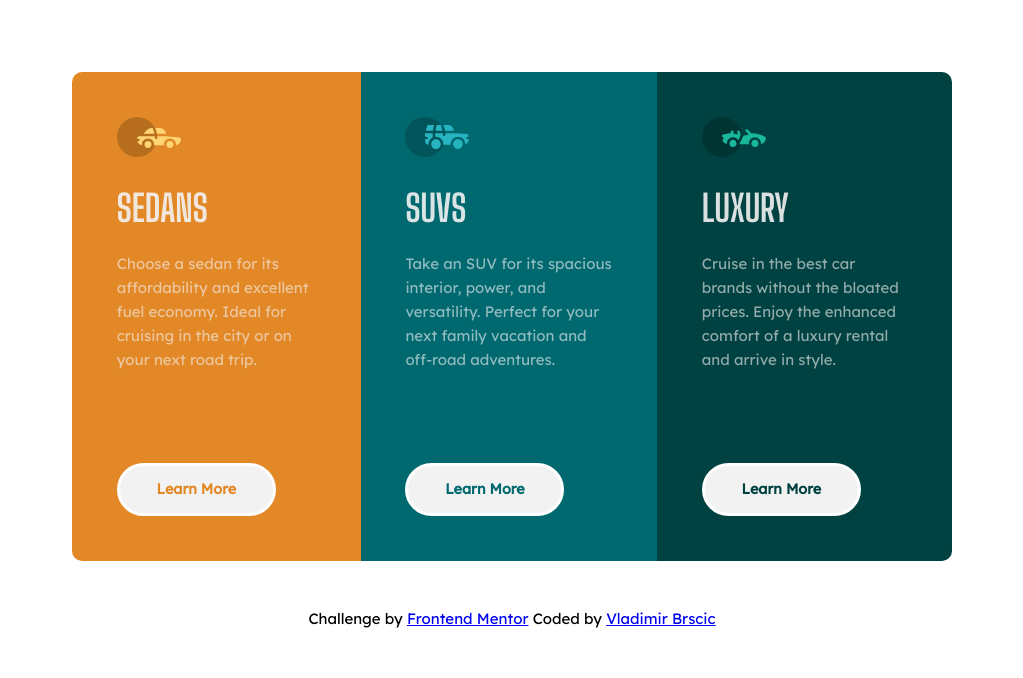
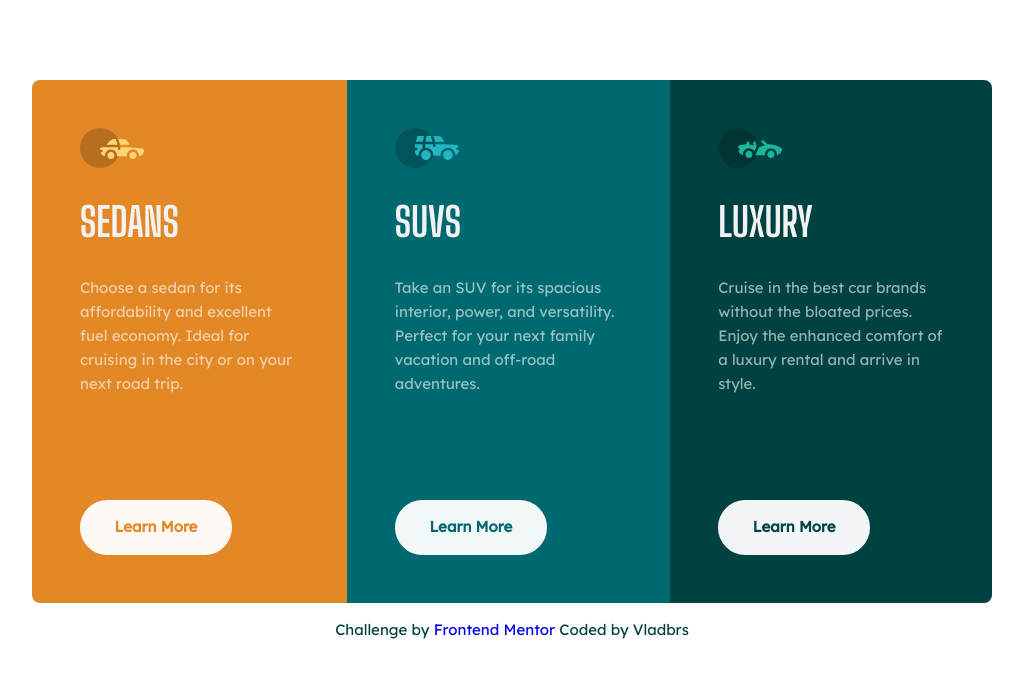
Before and after one commit to VladimirBrscic/3column-preview-card-component, a plain HTML site: page index.html in a window 1280 px wide. Shown: the whole page, without its empty margins (128-1151 px from the left). Drawn offline with Linux system fonts and the light colour scheme.

Commit message:
Major rework of html and css

```diff
--- a/css/style.css
+++ b/css/style.css
@@ -1,109 +1,152 @@
 :root{
-  --orange: hsl(31, 77%, 52%);
-  --cyan: hsl(184, 100%, 22%);
-  --dark-cyan: hsl(179, 100%, 13%);
-  --white: hsla(0, 0%, 100%, 0.75);
-  --gray: hsl(0, 0%, 95%, 90%);
-  --lexend: 'Lexend Deca';
-  --shoulders: 'Big Shoulders Display';
+
+--clr-primary-200: hsl(31, 77%, 52%);
+--clr-primary-400: hsl(184, 100%, 22%);
+--clr-primary-800: hsl(179, 100%, 13%);
+
+--clr-neutral-400: hsla(0, 0%, 100%, 0.75);
+--clr-neutral-200: hsl(0, 0%, 95%);
+
+--ff-base: "Lexend Deca", serif;
+--ff-accent: "Big Shoulders Display", sans-serif;
+
+--fw-bold: 700;
 }
-*{
-  margin: 0;
-  padding: 0;
-  box-sizing: border-box;
+
+
+/*
+  1. Use a more-intuitive box-sizing model.
+*/
+*, *::before, *::after {
+box-sizing: border-box;
 }
+/*
+2. Remove default margin
+*/
+* {
+margin: 0;
+}
+/*
+3. Allow percentage-based heights in the application
+*/
+
+/*
+Typographic tweaks!
+4. Add accessible line-height
+5. Improve text rendering
+*/
+body {
+line-height: 1.5;
+-webkit-font-smoothing: antialiased;
+}
+/*
+6. Improve media defaults
+
+*/
+img, picture, video, canvas, svg {
+display: block;
+max-width: 100%;
+}
+/*
+7. Remove built-in form typography styles
+*/
+input, button, textarea, select {
+font: inherit;
+}
+/*
+8. Avoid text overflows
+*/
+p, h1, h2, h3, h4, h5, h6 {
+overflow-wrap: break-word;
+}
+/*
+9. Create a root stacking context
+*/
+#root, #__next {
+isolation: isolate;
+}
+
+/* general Styling */
 body{
-  font-family: var(--lexend), sans-serif;
-  font-size: 0.9375rem;
+    font-size: 0.9375rem;
+    font-family: var(--ff-base);
+    color: var(--clr-neutral-400);
+    display: grid;
+    place-content: center;
+    padding: 5rem 1.5rem;
 }
-main{
-  padding: 4.5rem 1rem 3rem 1rem;
+a{
+    text-decoration: none;
 }
-main div{
-  padding: 2.8rem;
-  line-height: 1.5rem;
+
+
+/* Utilities */
+
+.btn{
+ background-color: var(--clr-neutral-200);
+ text-align: center;
+ width: 9.5rem;
+ padding: 0.9rem;
+ border-radius: 4rem;
+ font-weight:var(--fw-bold);
+ border: 0.125rem solid var(--clr-neutral-200);
+ mix-blend-mode: screen;
+ color: black;
 }
-p{
-  margin-bottom: 1.7rem;
-  color: hsl(0, 0%, 95%, 60%);
+
+.btn:hover{
+    background: transparent;
+    border: 0.125rem solid var(--clr-neutral-200);
+    color: var(--clr-neutral-200);
 }
-h2{
-  color: var(--gray);
-  text-transform: uppercase;
-  font-family: var(--shoulders);
-  font-size: 2.3rem;
-  margin: 2rem 0;
+
+
+.sedan-bckg-clr{
+    background-color: var(--clr-primary-200);
 }
-button{
-  background: hsl(0, 0%, 95%);
-  border: 3px solid #fff;
-  padding: 0.9rem 2.3rem;
-  border-radius: 30px;
-  font-size: 0.9rem;
-  font-family: 'Lexend Deca',Arial,sans-serif;
-  font-weight: 600;
+.suv-bckg-clr{
+    background-color: var(--clr-primary-400);
 }
-.sedan{
-  background: var(--orange);
-  color: var(--white);
-  border-radius: 10px 10px  0 0 ;
+.luxury-bckg-clr{
+    background-color: var(--clr-primary-800);
 }
-.sedan button{
-  color: var(--orange);
+
+/* Card Styling */
+
+.card-container{
+  border-radius: 0.5rem;
+  overflow: hidden;
+  max-width: 30rem;
 }
-.suv{
-  background: var(--cyan);
-  color: var(--white);
+@media (min-width: 60em) {
+    .card-container{
+       display: flex;
+       max-width: 60rem;
+    }
 }
-.suv button{
-  color: var(--cyan);
+
+.card{
+    display: grid;
+    gap: 1.5rem;
+    padding: 3rem;
 }
-.luxury{
-  background: var(--dark-cyan);
-  color: var(--white);
-  border-radius: 0  0 10px 10px ;
+.card__title{
+ font-family: var(--ff-accent);
+ font-size: 2.5rem;
+ text-transform: uppercase;
+ color: var(--clr-neutral-200);
 }
-.luxury button{
-  color: var(--dark-cyan);
+.card__text{
+    opacity: 0.8;
+    line-height: 1.6;
 }
-button:hover{
-  background-color: inherit;
-  color: #fff;
-  border: 3px solid #fff;
+@media (min-width: 60em) {
+    .card__text{
+        margin-bottom: 5rem;
+    }
 }
 footer{
-  text-align: center;
+    margin-top: 1rem;
+    text-align: center;
+    color: var(--clr-primary-800);
 }
-
-@media screen and (min-width: 800px) {
-  body{
-    display: flex;
-    flex-direction: column;
-    justify-content: center;
-    align-items: center;
-  }
-  main{
-    display: flex;
-    flex-direction: row;
-    max-width: 57rem;
-  }
-  button{
-    margin-top: 4rem;
-    cursor: pointer;
-    transition: all 0.4s ease-in-out;
-  }
-  .sedan{
-    border-radius: 10px 0 0 10px;
-  }
-  .luxury{
-    background: var(--dark-cyan);
-    color: var(--white);
-    border-radius: 0 10px 10px 0;
-  }
-  .attribution{
-    text-align: center;
-  }
-  .attribution  div{
-    display: inline;
-  }
-}
--- a/index.html
+++ b/index.html
@@ -11,43 +11,41 @@
 </head>
 <body>
   <main>
-    <div class="sedan">
-      <img src="./images/icon-sedans.svg" alt="">
-      <h2>Sedans</h2>
-      <p>
+    <div class="card-container">
+      <div class="card sedan-bckg-clr">
+        <img src="./images/icon-sedans.svg" alt="" aria-hidden="true" class="card__image">
+        <h2 class="card__title">Sedans</h2>
+        <p class="card__text">
           Choose a sedan for its affordability and excellent fuel economy. Ideal for cruising in the city
           or on your next road trip.
         </p>
-      <button type="button" name="button">Learn More</button>
+        <a href="#" class="btn">Learn More</a>
       </div>
-    <div class="suv">
-      <img src="./images/icon-suvs.svg" alt="">
-      <h2>SUVs</h2>
-      <p>
+      <div class="card suv-bckg-clr">
+        <img src="./images/icon-suvs.svg" alt="" aria-hidden="true" class="card__image">
+        <h2 class="card__title">SUVs</h2>
+        <p class="card__text">
           Take an SUV for its spacious interior, power, and versatility. Perfect for your next family vacation
           and off-road adventures.
         </p>
-      <button type="button" name="button">Learn More</button>
+        <a href="#" class="btn">Learn More</a>
       </div>
-    <div class="luxury">
-      <img src="./images/icon-luxury.svg" alt="">
-      <h2>Luxury</h2>
-      <p>
+      <div class="card luxury-bckg-clr">
+        <img src="./images/icon-luxury.svg" alt="" aria-hidden="true" class="card__image">
+        <h2 class="card__title">Luxury</h2>
+        <p class="card__text">
           Cruise in the best car brands without the bloated prices. Enjoy the enhanced comfort of a luxury
           rental and arrive in style.
         </p>
-      <button type="button" name="button">Learn More</button>
+        <a href="#" class="btn">Learn More</a>
+      </div>
     </div>
   </main>
   <footer>
-    <div class="attribution">
-      <div>
-        Challenge by <a href="https://www.frontendmentor.io?ref=challenge" target="_blank">Frontend Mentor</a>
-      </div>
-      <div>
-        Coded by <a href="#">Vladimir Brscic</a>
-      </div>
-    </div>
+        Challenge by
+        <a href="https://www.frontendmentor.io?ref=challenge" target="_blank">Frontend Mentor</a>
+        Coded by
+        Vladbrs
   </footer>
 </body>
 </html>
```
Lines whose indentation alone changed are shown as unchanged.
